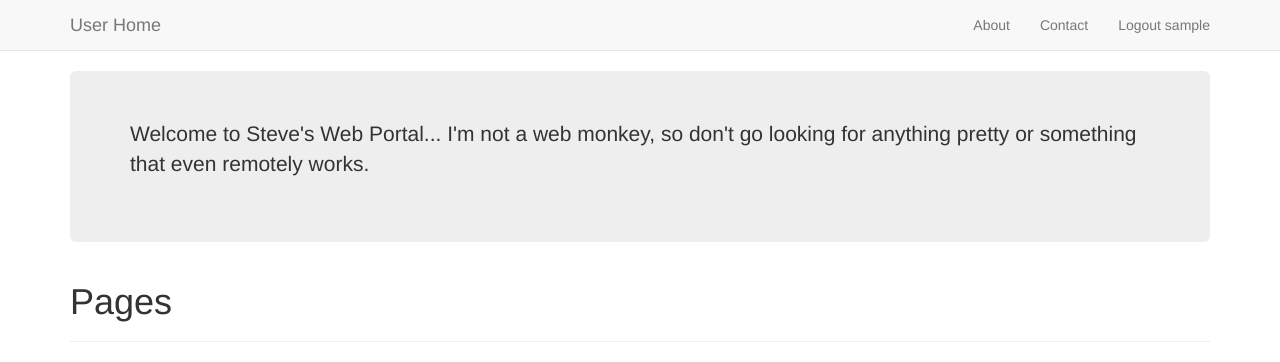
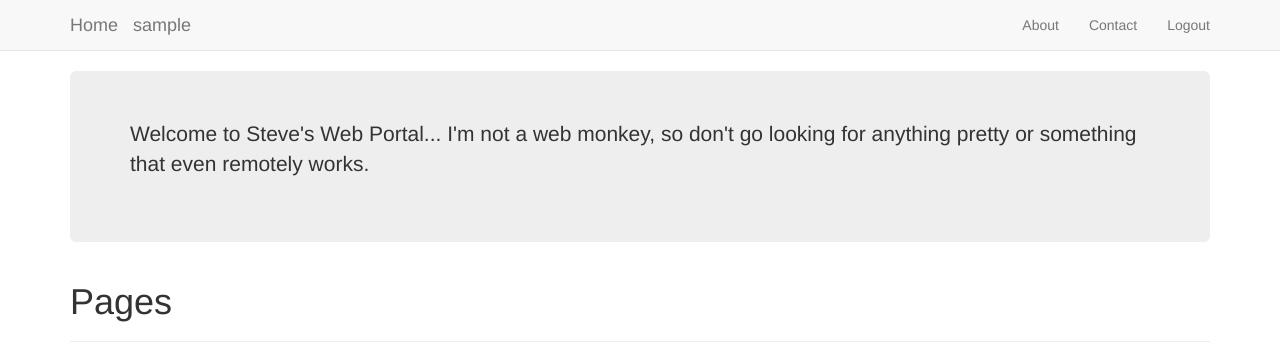
Before and after one commit to number5alive/steveweb, a Django app: page / in a window 1280 px wide. Shown: the top 362 px of the page. Run offline with Django 3.2, Linux system fonts and the light colour scheme; the visitor is signed in with stand-in values (Sample User, id 1); some libraries are stand-ins or nearby versions.

Commit message:
fixed navbar to include normal home and user home

```diff
--- a/steveweb/templates/base.html
+++ b/steveweb/templates/base.html
@@ -9,7 +9,7 @@
     <head>
         <meta charset="utf-8">
         <meta http-equiv="X-UA-Compatible" content="IE=edge,chrome=1">
-        <title>{% block title %}Steve's Shitty Web Portal{% endblock title %}</title>
+        <title>{% block title %}Steve's Web Stuffs{% endblock title %}</title>
         <meta name="description" content="">
         <meta name="viewport" content="width=device-width">
 
@@ -28,10 +28,10 @@
       <div class="container">
         <div class="navbar-header">
 
+              <a class="navbar-brand" href="{% url 'main_home' %}">Home</a>
+
             {% if user.is_authenticated %}
-              <a class="navbar-brand" href="{% url 'user_home' %}">User Home</a>
-            {% else %}
-              <a class="navbar-brand" href="{% url 'main_home' %}">Home</a>
+              <a class="navbar-brand" href="{% url 'user_home' %}">{{user.username}}</a>
             {% endif %}
         </div>
 
@@ -40,7 +40,7 @@
             <li><a href="#">About</a></li>
             <li><a href="#">Contact</a></li>
             {% if user.is_authenticated %}
-                <li><a href="{% url 'steveweb_logout' %}">Logout {{ user.username}} </a></li>
+                <li><a href="{% url 'steveweb_logout' %}">Logout</a></li>
             {% else %}
                 <li><a href="{% url 'steveweb_login' %}">Login</a></li>
             {% endif %}
```
